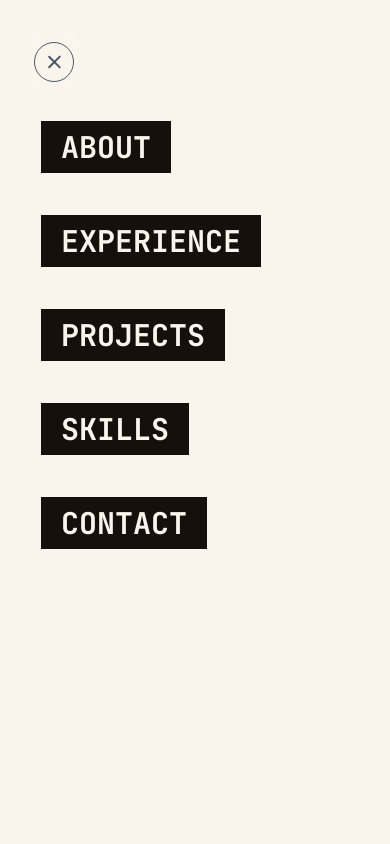
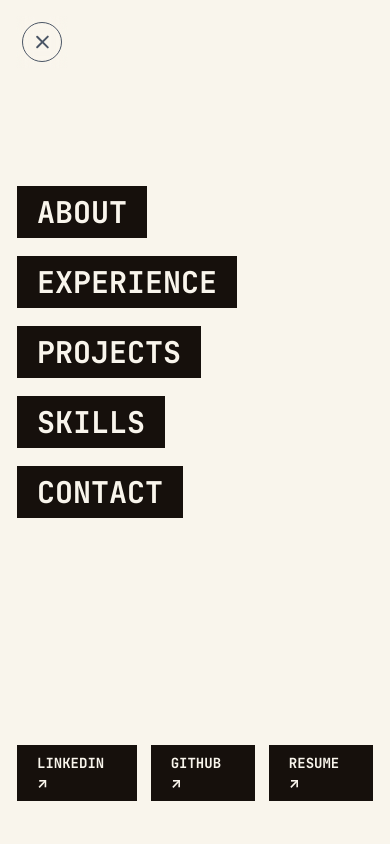
Before and after one commit to abhikatta/portfolio, a Next.js app: page / in a window 390 px wide. Both pictures are taken after a click on the button 54 px from the left and 62 px from the top of the page. Shown: the top 844 px of the page. Built offline with nearby package versions, Linux system fonts and the light colour scheme.

Commit message:
feat: add 404 page, implement grid background, and update menu UI with social links

```diff
--- a/app/components/about.tsx
+++ b/app/components/about.tsx
@@ -52,6 +52,14 @@ const About = () => {
     <section ref={ref} className="h-auto xl:h-[500vh]">
       <div className="flex h-full flex-col items-center justify-start xl:sticky xl:top-0 xl:h-screen xl:justify-center">
         <Container id="about" wantSpacing>
+          <div
+            className="pointer-events-none absolute inset-0 opacity-[0.07]"
+            style={{
+              backgroundImage:
+                "linear-gradient(to right, currentColor 1px, transparent 1px), linear-gradient(to bottom, currentColor 1px, transparent 1px)",
+              backgroundSize: "9vh 9vh",
+            }}
+          />
           <CommentTag>about</CommentTag>
           <SectionTitle>
             Engineer first,
--- a/app/components/menu.tsx
+++ b/app/components/menu.tsx
@@ -1,10 +1,10 @@
 "use client";
 import { HamburgerMenuIcon } from "@/components/ui/icons";
 import { navLinks } from "@/constants/nav";
+import { socials } from "@/constants/socials";
 import { cn } from "@/lib/utils";
 import { AnimatePresence, motion } from "motion/react";
 import { useEffect, useState } from "react";
-import Container from "./ui/container";
 import CustomLink from "./ui/link";
 
 const Menu = () => {
@@ -20,18 +20,13 @@ const Menu = () => {
   }, [isOpen]);
 
   return (
-    <Container
-      className={cn(
-        "flex w-full flex-col items-start justify-start lg:hidden",
-        isOpen && "bg-paper fixed z-999",
-      )}
-    >
-      <div className="fixed z-99 mt-8 flex size-15 items-center justify-center rounded-sm p-4 backdrop-blur-sm">
+    <section>
+      <div className="fixed z-99 mt-4 ml-4 flex size-13 items-center justify-center rounded-sm p-3 backdrop-blur-sm lg:hidden">
         <button onClick={toggleMenu} className="size-full">
           <HamburgerMenuIcon isOpen={isOpen} />
         </button>
       </div>
-      <AnimatePresence>
+      <AnimatePresence mode="sync">
         {isOpen && (
           <motion.div
             exit={{
@@ -43,8 +38,12 @@ const Menu = () => {
             animate={{
               opacity: 1,
             }}
-            className="z-999 my-30 flex h-screen min-h-screen w-full flex-col items-start justify-start gap-10 px-4"
+            className={cn(
+              "bg-paper flex h-full w-fit flex-col items-start gap-10 px-4 lg:hidden",
+              isOpen && "fixed z-10 h-screen w-full",
+            )}
           >
+            <div className="flex flex-1 flex-col items-start justify-center gap-4">
               {navLinks.map((nav) => (
                 <CustomLink
                   key={nav.href}
@@ -55,10 +54,24 @@ const Menu = () => {
                   {nav.label}
                 </CustomLink>
               ))}
+            </div>
+
+            <div className="mb-[5vh] flex items-start justify-center gap-3">
+              {socials.map((link) => (
+                <CustomLink
+                  key={link.href}
+                  onClick={toggleMenu}
+                  href={link.href}
+                  className="py-2 text-sm"
+                >
+                  {link.label} ↗
+                </CustomLink>
+              ))}
+            </div>
           </motion.div>
         )}
       </AnimatePresence>
-    </Container>
+    </section>
   );
 };
 
--- a/app/components/ui/link.tsx
+++ b/app/components/ui/link.tsx
@@ -1,3 +1,4 @@
+"use client";
 import { cn } from "@/lib/utils";
 import { CustomLinkProps } from "@/types";
 import { motion } from "motion/react";
--- a/app/components/ui/section-title.tsx
+++ b/app/components/ui/section-title.tsx
@@ -9,7 +9,7 @@ const SectionTitle = ({
     <h2
       {...props}
       className={cn(
-        "font-syne mt-4 text-4xl font-black md:text-6xl",
+        "font-syne mt-4 text-3xl font-black md:text-6xl",
         className,
       )}
     >
--- a/app/constants/socials.ts
+++ b/app/constants/socials.ts
@@ -14,7 +14,7 @@ export const socials: Social[] = [
   },
   {
     label: "Resume",
-    href: "/Abhinay_Katta_Resume.pdf",
+    href: "/Abhinay_Katta.pdf",
   },
 ];
 
--- /dev/null
+++ b/app/not-found.tsx
@@ -0,0 +1,19 @@
+import Container from "./components/ui/container";
+import CustomLink from "./components/ui/link";
+import SectionTitle from "./components/ui/section-title";
+
+const NotFound = () => {
+  return (
+    <Container className="flex h-screen flex-col gap-4">
+      <SectionTitle className="text-accent">404</SectionTitle>
+      <p className="mb-10">
+        This page doesn&apos;t exist. Are you lost in my awesomeness?
+      </p>
+      <CustomLink href="/" className="py-4">
+        Go Home
+      </CustomLink>
+    </Container>
+  );
+};
+
+export default NotFound;
```
Lines whose indentation alone changed are shown as unchanged.
